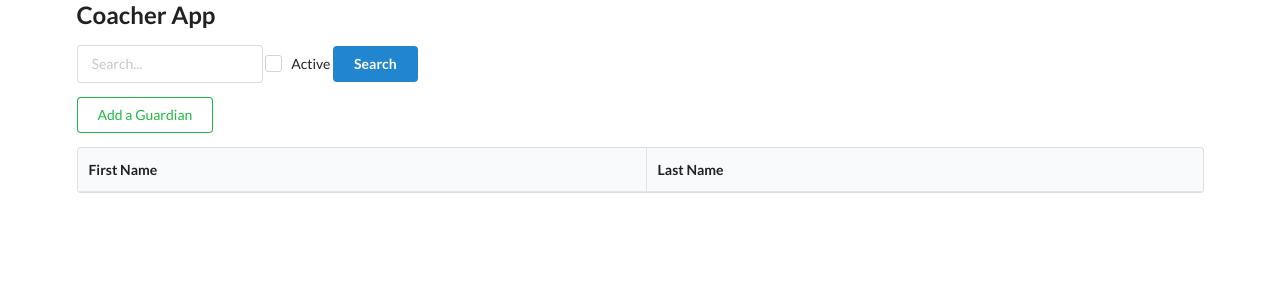
After one commit to windwaker/Coacher, a FastAPI app: template templates/guardians.html in a window 1280 px wide. The commit adds this page. Shown: the top 300 px of the page. Run offline with FastAPI, Linux system fonts and the light colour scheme; the template is opened without the code that fills it, so the values that code supplies are empty; some libraries are stand-ins or nearby versions.

Commit message:
adding guardian api ui and address model

```diff
--- a/main.py
+++ b/main.py
@@ -5,7 +5,7 @@ from sqlalchemy.orm import Session
 
 from coacher import models
 from coacher.database import engine, SessionLocal
-from coacher.models import Player
+from coacher.models import Guardian, Player
 
 app = FastAPI()
 
@@ -30,6 +30,13 @@ class PlayerRequest(BaseModel):
     date_of_birth: str
 
 
+class GuardianRequest(BaseModel):
+    """
+    """
+    first_name: str
+    last_name: str
+
+
 @app.get("/")
 def dashboard(request: Request, first_name=None, active=None, db: Session = Depends(get_db)):
     """
@@ -43,16 +50,26 @@ def dashboard(request: Request, first_name=None, active=None, db: Session = Depe
 
     if active == 'on':
         players = players.filter(Player.active.is_(True))
-        print('on')
     else:
         players = players.filter(Player.active.is_(False))
-        print('off')
 
     return templates.TemplateResponse("dashboard.html", {
         "request": request,
         "players": players,
         "first_name": first_name,
         "active": active
+    })
+
+
+@app.get("/guardians")
+def guardians(request: Request, first_name=None, db: Session = Depends(get_db)):
+    """
+    """
+    guardians = db.query(Guardian)
+
+    return templates.TemplateResponse("guardians.html", {
+        "request": request,
+        "guardians": guardians
     })
 
 
@@ -78,7 +95,6 @@ async def create_player(player_request: PlayerRequest,
     player.first_name = player_request.first_name
     player.last_name = player_request.last_name
     player.date_of_birth = player_request.date_of_birth
-    player.active = True
 
     db.add(player)
     db.commit()
@@ -88,3 +104,21 @@ async def create_player(player_request: PlayerRequest,
     return {
         "code": "success"
     }
+
+
+@app.post("/guardian")
+async def create_guardian(guardian_request: GuardianRequest, db: Session = Depends(get_db)):
+    """
+    Creates a player
+    :return: 201
+    """
+    guardian = models.Guardian()
+    guardian.first_name = guardian_request.first_name
+    guardian.last_name = guardian_request.last_name
+
+    db.add(guardian)
+    db.commit()
+
+    return {
+        "code": "success"
+    }
--- /dev/null
+++ b/templates/guardians.html
@@ -0,0 +1,97 @@
+{% extends "layout.html" %}
+
+{% block content %}
+<script>
+
+$(document).ready(function() {
+
+    $("#add_guardian").click(function() {
+       $('.ui.modal').modal('show');
+    });
+
+    $("#save").click(function(){
+        var first = $("#first_name").val();
+        var last = $("#last_name").val();
+
+        $.ajax({
+            url: '/guardian',
+            type: 'POST',
+            contentType: 'application/json',
+            data: JSON.stringify({"first_name": first, "last_name": last}),
+            dataType: 'json'
+        });
+        $('.ui.modal').modal('hide');
+    });
+
+});
+
+</script>
+
+<form>
+  <div class="ui input">
+    <input name="first_name" type="text" placeholder="Search..." value="{{ first_name or ''}}">
+  </div>
+
+  <div class="ui checkbox">
+    <input name="active" type="checkbox" {% if active %} checked="checked" {% endif %} >
+    <label>Active</label>
+  </div>
+
+  <button id="search" type="submit" class="ui button primary">
+    Search
+  </button>
+</form>
+
+<div>
+  <button id="add_guardian" type="button" class="ui positive basic button">
+  Add a Guardian
+  </button>
+</div>
+
+
+<table class="ui celled table">
+  <thead>
+    <tr>
+        <th>First Name</th>
+        <th>Last Name</th>
+    </tr>
+  </thead>
+  <tbody>
+    {% for guardian in guardians %}
+    <tr>
+      <td>{{ guardian.first_name }}</td>
+      <td>{{ guardian.last_name }}</td>
+    </tr>
+    {% endfor %}
+  </tbody>
+</table>
+
+<div class="ui modal">
+  <i class="close icon"></i>
+  <div class="header">
+    Add a guardian
+  </div>
+  <div class="content">
+    <div class="ui form">
+      <div class="field">
+        <label>First Name</label>
+        <textarea id="first_name"></textarea>
+      </div>
+      <div class="field">
+        <label>Last Name</label>
+        <textarea id="last_name"></textarea>
+      </div>
+    </div>
+  </div>
+  <div class="actions">
+    <div class="ui red deny button">
+      Nope
+    </div>
+    <div id="save" class="ui positive right labeled icon button">
+      Yep, Create it!
+      <i class="plus icon"></i>
+    </div>
+  </div>
+</div>
+
+{% endblock %}
--- a/templates/layout.html
+++ b/templates/layout.html
@@ -12,7 +12,7 @@
 
     <body>
         <div class = "ui container">
-            <h2>Player List</h2>
+            <h2>Coacher App</h2>
 
             {% block content %}
             {% endblock %}
```
Also changed, not shown: coacher/crud.py (added, +49 -0 lines), coacher/models.py (+16 -2 lines), coacher/schemas.py (added, +24 -0 lines), data.db, 1 other file.
